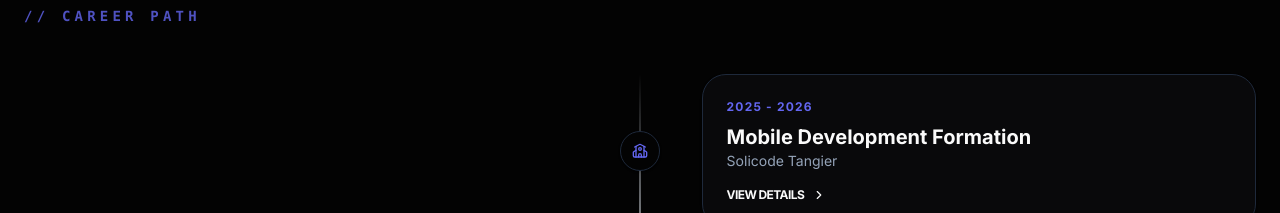
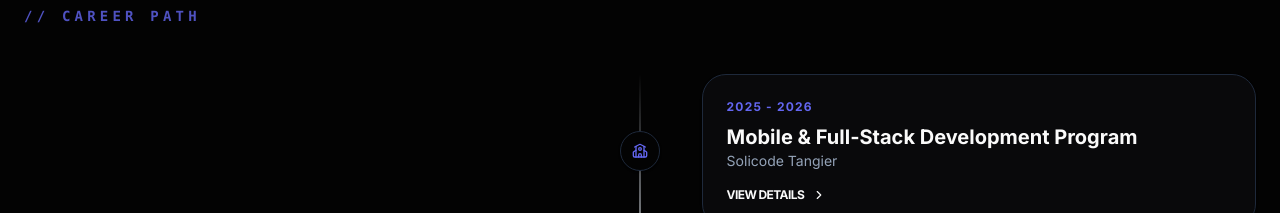
Before and after one commit to abdelhaymallouli/Portfolioo-Mallouli-Abdelhay, a Next.js app: page / in a window 1280 px wide. Shown: the part 3380-3593 px from the top of the page. Built offline with nearby package versions, Linux system fonts and the light colour scheme.

Commit message:
edit in data

```diff
--- a/src/data/Experience.ts
+++ b/src/data/Experience.ts
@@ -1,19 +1,22 @@
 // data/experiences.ts
 
 export const EXPERIENCES = [
-  {
+{
     company: "Solicode Tangier",
-    role: "Mobile Development Formation",
+    role: "Mobile & Full-Stack Development Program",
     type: "school",
     period: "2025 - 2026",
     location: "Tangier, Morocco",
-    description: "Specializing in native and cross-platform mobile architectures.",
+    description: "Advanced specialization in Native Android development and enterprise-grade web architectures with a focus on DevOps, automated testing, and network infrastructure.",
     details: [
-      "Advanced development with Kotlin and Android Studio.",
-      "Implementing clean architecture (MVVM) in mobile applications.",
-      "Integration of local databases and cloud synchronization."
+      "Developed native Android applications using Kotlin and Jetpack Compose, implementing reactive UI states and ViewModel-driven architecture (MVVM).",
+      "Architected complex back-end systems with Laravel, utilizing Eloquent ORM for advanced data relationships, custom Middlewares, and secure RESTful APIs.",
+      "Integrated networking capabilities in mobile apps using Retrofit and Coroutines for asynchronous API consumption and optimistic UI updates.",
+      "Implemented a comprehensive testing strategy including Unit and Integration tests using AAA patterns and Mocking frameworks.",
+      "Mastered professional collaboration workflows including GitFlow, Code Reviews, and structured Pull Request cycles within a Scrum framework.",
+      "Gained infrastructure expertise in LAN addressing (IPv4/DNS/DHCP) and web server administration (Apache, VirtualHosts, and SSL/TLS configuration)."
     ],
-    tech: ["Kotlin", "Android SDK", "Firebase", "SQLite"]
+    tech: ["Kotlin", "Jetpack Compose", "Android Studio", "Laravel", "Eloquent", "Retrofit", "GitFlow", "Linux/Apache"]
   },
   {
     company: "German Tech Partner",
@@ -30,13 +33,13 @@ export const EXPERIENCES = [
     tech: ["Golang", "Mattermost API", "REST", "Automation"]
   },
 {
-    "company": "Solicode Tangier",
-    "role": "Full-Stack Web Development Program",
-    "type": "school",
-    "period": "2024 - 2025",
-    "location": "Tangier, Morocco",
-    "description": "Comprehensive training following the 'Active Pedagogy' model, covering the full development lifecycle from UI/UX design to advanced back-end systems.",
-    "details": [
+    company: "Solicode Tangier",
+    role: "Full-Stack Web Development Program",
+    type: "school",
+    period: "2024 - 2025",
+    location: "Tangier, Morocco",
+    description: "Comprehensive training following the 'Active Pedagogy' model, covering the full development lifecycle from UI/UX design to advanced back-end systems.",
+    details: [
       "Designed user-centric interfaces and wireframes using Figma, applying UX/UI principles and Design Thinking.",
       "Developed dynamic back-end systems using Native PHP with Object-Oriented Programming (OOP) and PDO for secure database interactions.",
       "Architected relational databases by creating MCD/MLD models and executing complex SQL queries and CRUD operations.",
@@ -44,6 +47,6 @@ export const EXPERIENCES = [
       "Managed project versioning and team collaboration using Git/GitHub, including branching, merging, and conflict resolution.",
       "Implemented Agile/Scrum methodologies to manage project cycles, from initial wireframing to final deployment."
     ],
-    "tech": ["PHP (OOP)", "React", "JavaScript (ES6)", "html", "css",  "MySQL", "Tailwind CSS", "Git/GitHub", "Figma", "WordPress"]
+    tech: ["PHP (OOP)", "React", "JavaScript (ES6)", "html", "css",  "MySQL", "Tailwind CSS", "Git/GitHub", "Figma", "WordPress"]
   }
 ];
```
